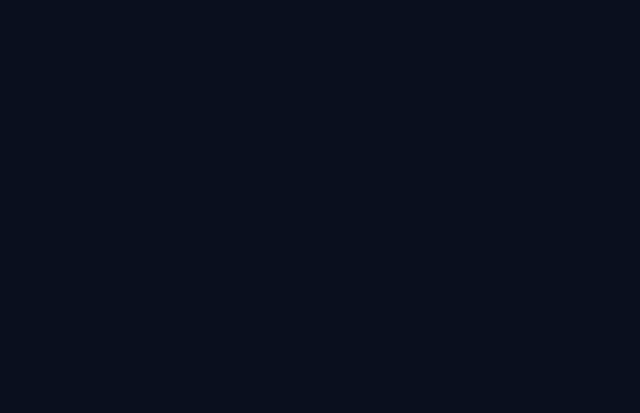
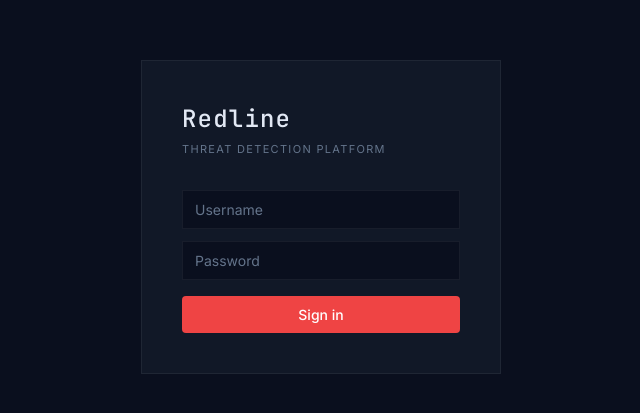
Before and after one commit to blenardpazari/redline, a React (Vite) app in the folder apps/dashboard/: page /login in a window 1280 px wide. Shown: the part 183-596 px from the top of the page, without its empty margins (319-959 px from the left). Built offline with nearby package versions, Linux system fonts and the light colour scheme; no server answers; the HTML template or start-up script is replaced by a standard one.

Commit message:
feat(dashboard): login page

```diff
--- /dev/null
+++ b/apps/dashboard/src/pages/Login.module.css
@@ -0,0 +1,77 @@
+.container {
+  min-height: 100vh;
+  display: flex;
+  align-items: center;
+  justify-content: center;
+}
+
+.card {
+  width: 360px;
+  background: var(--surface);
+  border: 1px solid var(--border);
+  padding: 40px;
+}
+
+.title {
+  font-family: 'JetBrains Mono', monospace;
+  font-size: 24px;
+  font-weight: 500;
+  letter-spacing: 0.05em;
+  margin-bottom: 4px;
+}
+
+.subtitle {
+  font-size: 11px;
+  color: var(--text-muted);
+  text-transform: uppercase;
+  letter-spacing: 0.12em;
+  margin-bottom: 32px;
+}
+
+.form {
+  display: flex;
+  flex-direction: column;
+  gap: 12px;
+}
+
+.input {
+  width: 100%;
+  padding: 10px 12px;
+  background: var(--bg);
+  border: 1px solid var(--border);
+  color: var(--text);
+  font-family: 'Inter', sans-serif;
+  font-size: 14px;
+  outline: none;
+}
+
+.input:focus {
+  border-color: rgba(255, 255, 255, 0.2);
+}
+
+.input::placeholder {
+  color: var(--text-muted);
+}
+
+.error {
+  font-size: 12px;
+  color: var(--critical);
+}
+
+.button {
+  padding: 10px;
+  background: var(--critical);
+  color: #fff;
+  border: none;
+  border-radius: 4px;
+  font-family: 'Inter', sans-serif;
+  font-size: 14px;
+  font-weight: 500;
+  cursor: pointer;
+  margin-top: 4px;
+}
+
+.button:disabled {
+  opacity: 0.6;
+  cursor: not-allowed;
+}
--- a/apps/dashboard/src/pages/Login.tsx
+++ b/apps/dashboard/src/pages/Login.tsx
@@ -1,3 +1,61 @@
+import type { FormEvent } from 'react'
+import { useState } from 'react'
+import { useNavigate } from 'react-router-dom'
+import { useAuth } from '../hooks/useAuth'
+import styles from './Login.module.css'
+
 export default function Login() {
-  return <div />
+  const { login } = useAuth()
+  const navigate = useNavigate()
+  const [error, setError] = useState<string | null>(null)
+  const [loading, setLoading] = useState(false)
+
+  async function handleSubmit(e: FormEvent<HTMLFormElement>) {
+    e.preventDefault()
+    const form = e.currentTarget
+    const username = (form.elements.namedItem('username') as HTMLInputElement).value
+    const password = (form.elements.namedItem('password') as HTMLInputElement).value
+
+    setLoading(true)
+    setError(null)
+    try {
+      await login(username, password)
+      navigate('/')
+    } catch {
+      setError('Invalid credentials')
+    } finally {
+      setLoading(false)
+    }
+  }
+
+  return (
+    <div className={styles.container}>
+      <div className={styles.card}>
+        <h1 className={styles.title}>Redline</h1>
+        <p className={styles.subtitle}>Threat Detection Platform</p>
+        <form onSubmit={handleSubmit} className={styles.form}>
+          <input
+            name="username"
+            type="text"
+            placeholder="Username"
+            className={styles.input}
+            autoComplete="username"
+            required
+          />
+          <input
+            name="password"
+            type="password"
+            placeholder="Password"
+            className={styles.input}
+            autoComplete="current-password"
+            required
+          />
+          {error !== null && <p className={styles.error}>{error}</p>}
+          <button type="submit" className={styles.button} disabled={loading}>
+            {loading ? 'Authenticating…' : 'Sign in'}
+          </button>
+        </form>
+      </div>
+    </div>
+  )
 }
```
